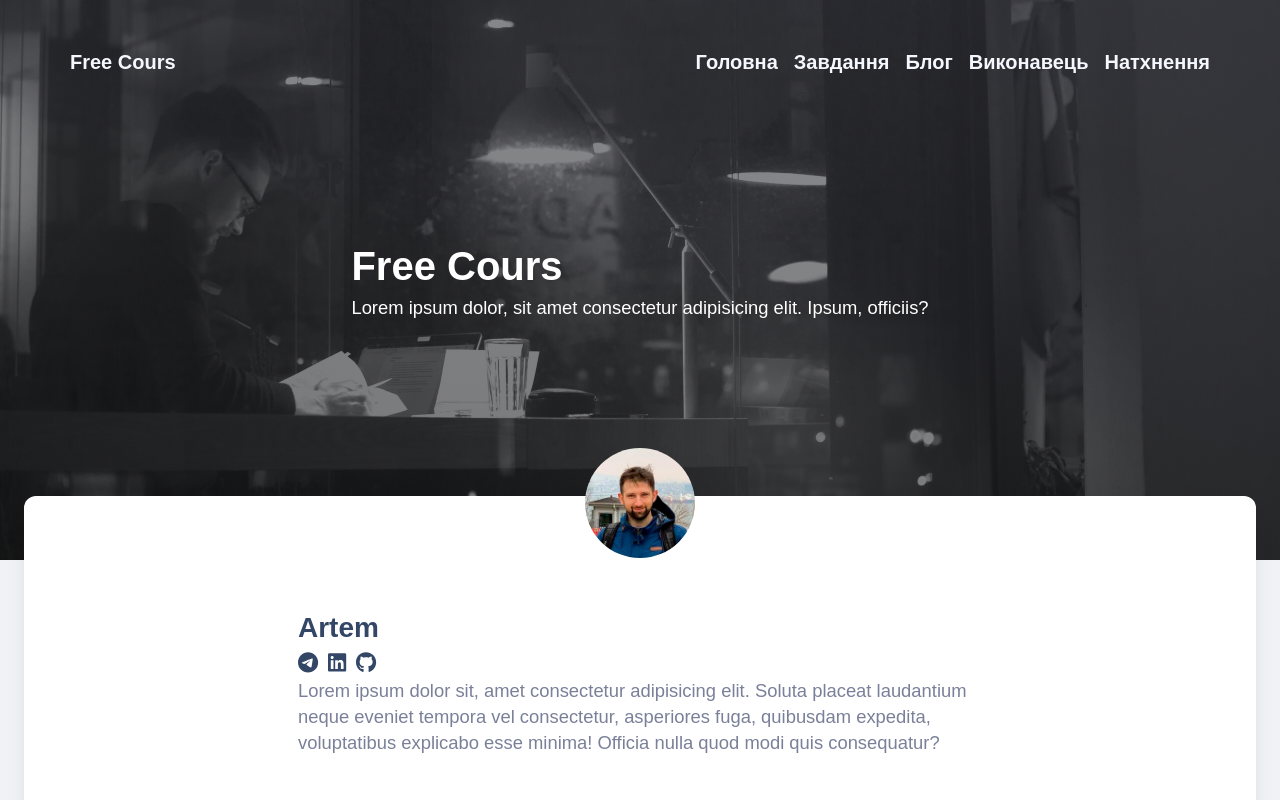
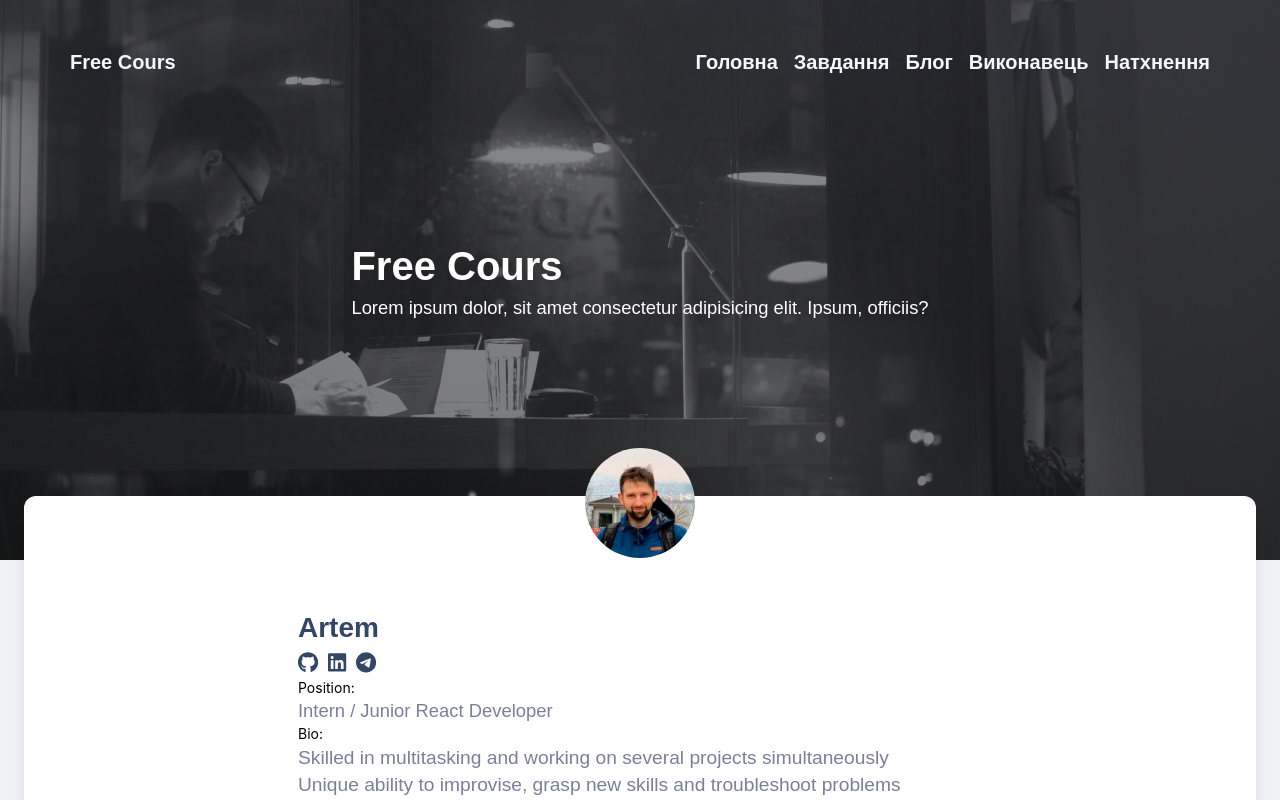
Before and after one commit to sledua/react-for-beginners-itera, a React (Create React App) app in the folder my-page/: page /aboutI in a window 1280 px wide. Shown: the top 800 px of the page. Built offline with nearby package versions, Linux system fonts and the light colour scheme.

Commit message:
fiet
FontAwasome I love you

```diff
--- a/my-page/src/assets/jsons/date.json
+++ b/my-page/src/assets/jsons/date.json
@@ -80,16 +80,8 @@
 		"h1": "blog page"
 	},
 	"aboutI": {
-		"h1": "aboutI page"
-	},
-	"aboutCours": {
-		"h1": "aboutCours page"
-	},
-	"error": {
-		"h1": "404 page not found"
-	},
 		"firstName": "Artem",
-	"position": "Intern React Developer",
+		"position": "Intern / Junior React Developer",
 		"biography": [
 			"Skilled in multitasking and working on several projects simultaneously",
 			"Unique ability to improvise, grasp new skills and troubleshoot problems",
@@ -100,8 +92,15 @@
 			"I can adapt to new environments quickly."
 		],
 		"contact": [
-		{ "link": "https://github.com/sledua", "name": "GitHub" },
-		{ "link": "https://www.linkedin.com/in/artem-guida-27660917a", "name": "linkedin" },
-		{ "link": "https://t.me/artSled", "name": "telegram" }
+			{ "link": "https://github.com/sledua", "name": "GitHub", "iconName": "github" },
+			{ "link": "https://www.linkedin.com/in/artem-guida-27660917a", "name": "linkedin", "iconName": "linkedin"},
+			{ "link": "https://t.me/artSled", "name": "telegram", "iconName": "telegram-plane" }
 		]
+	},
+	"aboutCours": {
+		"h1": "aboutCours page"
+	},
+	"error": {
+		"h1": "404 page not found"
 	}
+}
--- a/my-page/src/components/ContentType.tsx
+++ b/my-page/src/components/ContentType.tsx
@@ -1,10 +1,42 @@
-import React, { FC } from "react"
+import { FC } from "react"
+import { library } from '@fortawesome/fontawesome-svg-core'
+import { fab } from '@fortawesome/free-brands-svg-icons'
 import { FontAwesomeIcon } from "@fortawesome/react-fontawesome"
-import { faLinkedin, faTelegramPlane, faGithub } from "@fortawesome/free-brands-svg-icons"
+import { ContentTypeAboutAutor } from "../types/types"
+library.add(fab)
 
-interface ContentTypeProps {}
-const ContentType: FC<ContentTypeProps> = (props) => {
-	console.log(faTelegramPlane)
+interface Props extends ContentTypeAboutAutor{}
+
+const ContentType: FC<Props> = props => {
+	switch (props.page) {
+		case "blog": {
+			return (
+				<div className="card-page">
+					<section className="padding-6">
+						<div className="container content">
+							<div className="row grid">
+								<h1>Blog</h1>
+							</div>
+						</div>
+					</section>
+				</div>
+			)
+		}
+		case "autor": {
+			const renderBioInfo = () => {
+				return Object.keys(props.bio).map((value, id) => {
+					return <li key={value.toString()}>{props.bio[id]}</li>
+				})
+			}
+			const renderLinkInfo = () => {
+				return Object.keys(props.contact).map((value, id) => {
+					return (
+						<a key={value.toString()} href={props.contact[id].link} target="_blank" rel="noopener noreferrer">
+							<FontAwesomeIcon icon={['fab', props.contact[id].iconName]} />
+						</a>
+					)
+				})
+			}
 			return (
 				<div className="card-page">
 					<section className="padding-6">
@@ -14,23 +46,16 @@ const ContentType: FC<ContentTypeProps> = (props) => {
 									<img src={require("../assets/img/autor-thumb.png")} alt="autor-thumb" className="avatar" />
 								</div>
 								<div className="information">
-							<h3>Artem</h3>
+									<h3>{props.autor}</h3>
 									<div className="links">
-								<a href="/" target="_blank" rel="noopener noreferrer">
-									<FontAwesomeIcon icon={faTelegramPlane} />
-								</a>
-								<a href="/" target="_blank" rel="noopener noreferrer">
-									<FontAwesomeIcon icon={faLinkedin} />
-								</a>
-								<a href="/" target="_blank" rel="noopener noreferrer">
-								<FontAwesomeIcon icon={faGithub} />
-								</a>
+										{renderLinkInfo()}
 									</div>
-							<p>
-								Lorem ipsum dolor sit, amet consectetur adipisicing elit. Soluta placeat laudantium neque eveniet
-								tempora vel consectetur, asperiores fuga, quibusdam expedita, voluptatibus explicabo esse minima!
-								Officia nulla quod modi quis consequatur?
-							</p>
+									<div className="position">
+										<span>Position:</span>
+										<p>{props.position}</p>
+									</div>
+									<span>Bio:</span>
+									<ul>{renderBioInfo()}</ul>
 								</div>
 							</div>
 						</div>
@@ -38,5 +63,20 @@ const ContentType: FC<ContentTypeProps> = (props) => {
 				</div>
 			)
 		}
+		default: {
+			return (
+				<div className="card-page">
+					<section className="padding-6">
+						<div className="container content">
+							<div className="row grid">
+								<h1>Шаблон</h1>
+							</div>
+						</div>
+					</section>
+				</div>
+			)
+		}
+	}
+}
 
 export default ContentType
--- a/my-page/src/components/Navbar.tsx
+++ b/my-page/src/components/Navbar.tsx
@@ -1,5 +1,7 @@
 import React, { FC } from "react"
 import { Link, NavLink } from "react-router-dom"
+import { FontAwesomeIcon } from "@fortawesome/react-fontawesome"
+import { faBars } from "@fortawesome/free-solid-svg-icons"
 interface nav {
 	name: string
 	path: string
@@ -30,7 +32,9 @@ const Navbar: FC<NavigationProps> = (props) => {
 			<nav className="navbar">
 				<div className="container flex">
 					<Link to={props.navigation[4].path}>{props.logo}</Link>
-					<button className="menu-toggler" aria-expanded="false"></button>
+					<button className="menu-toggler" aria-expanded="false">
+					<FontAwesomeIcon icon={faBars} />
+					</button>
 
 						<ul className="navbar-list flex">{renderNavigation()}</ul>
 
--- a/my-page/src/components/pages/AboutI.tsx
+++ b/my-page/src/components/pages/AboutI.tsx
@@ -1,9 +1,10 @@
 import React from 'react'
 import ContentType from '../ContentType'
+import data from "../../assets/jsons/date.json"
 
 const AboutI = () => {
 	return (
-		<ContentType/>
+		<ContentType page="autor" autor={data.aboutI.firstName} bio={data.aboutI.biography} contact={data.aboutI.contact} position={data.aboutI.position}/>
 	)
 }
 
--- a/my-page/src/components/pages/Blog.tsx
+++ b/my-page/src/components/pages/Blog.tsx
@@ -3,7 +3,7 @@ import ContentType from '../ContentType'
 
 const Blog = () => {
 	return (
-		<ContentType/>
+		<ContentType page="blog" bio={['']} contact={[]}/>
 	)
 }
 
--- a/my-page/src/styles/App.scss
+++ b/my-page/src/styles/App.scss
@@ -36,6 +36,13 @@
 			color: $white !important;
 		}
 	}
+}
+.menu-toggler {
+	background-color: transparent;
+	box-shadow: none;
+	border-color: transparent;
+	color: $white;
+	font-size: 1.2rem;
 }
 .card-page {
 	position: relative;
--- a/my-page/src/styles/_base.scss
+++ b/my-page/src/styles/_base.scss
@@ -58,6 +58,13 @@ ul {
 	margin: 0;
 	padding: 0;
 }
+li {
+	font-family: $redHatDisplay-Medium;
+	font-weight: 500;
+	font-size: 1.2rem;
+	margin: 0;
+	color: $desaturatedBlue;
+}
 .navbar {
 	position: absolute;
 	top: 0;
--- /dev/null
+++ b/my-page/src/types/types.ts
@@ -0,0 +1,12 @@
+export interface ContactAutor {
+	iconName: any
+	name?: string
+	link?: string
+}
+export interface ContentTypeAboutAutor {
+	autor?: string
+	bio: string | string[]
+	page: string
+	contact: ContactAutor[]
+	position?: string
+}
```
Also changed, not shown: my-page/src/components/Head.tsx (deleted, +0 -39 lines), my-page/src/types/types.tsx (deleted, +0 -11 lines). Lines whose indentation alone changed are shown as unchanged.
